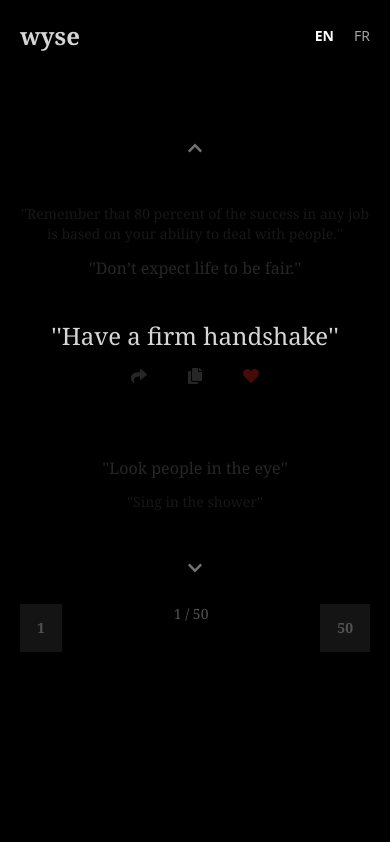
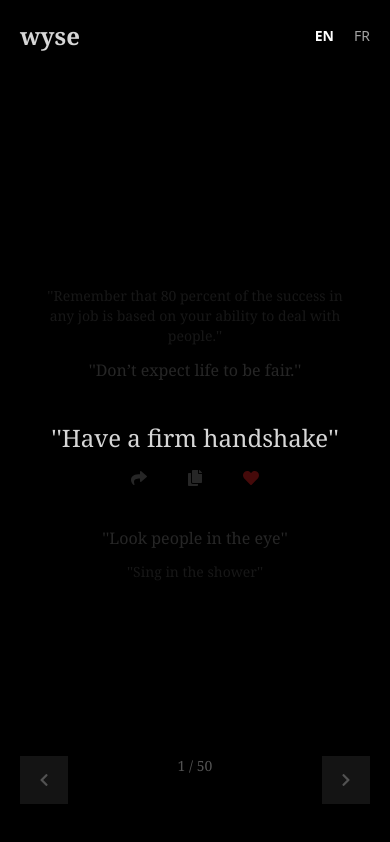
Before and after one commit to ethantaylan/wyse, a React (Vite) app: page /quotes in a window 390 px wide. Built offline with nearby package versions, Linux system fonts and the light colour scheme.

Commit message:
feat: mobile version

```diff
--- a/src/App.css
+++ b/src/App.css
@@ -20,3 +20,15 @@
     transform: translateY(10%);
   }
 }
+
+.fade-transition {
+  transition: opacity 0.5s ease-in-out;
+}
+
+.fade-in {
+  opacity: 1;
+}
+
+.fade-out {
+  opacity: 0;
+}
--- a/src/App.tsx
+++ b/src/App.tsx
@@ -1,4 +1,3 @@
-import { animated, useSpring } from "@react-spring/web";
 import { BrowserRouter, Route, Routes } from "react-router-dom";
 import "./App.css";
 import LangageContextProvider from "./context";
@@ -6,22 +5,14 @@ import { Quotes } from "./pages/quotes";
 import { Welcome } from "./pages/welcome";
 
 export default function App() {
-  const springs = useSpring({
-    config: { duration: 3500 },
-    from: { opacity: 0 },
-    to: { opacity: 1 },
-  });
-
   return (
     <LangageContextProvider>
-      <animated.div style={{ ...springs }}>
       <BrowserRouter>
         <Routes>
           <Route path="/" element={<Welcome />} />
           <Route path="/quotes" element={<Quotes />} />
         </Routes>
       </BrowserRouter>
-      </animated.div>
     </LangageContextProvider>
   );
 }
--- a/src/pages/quotes.tsx
+++ b/src/pages/quotes.tsx
@@ -1,7 +1,7 @@
 import { FC, useEffect, useState } from "react";
 import {
-  FaChevronDown,
-  FaChevronUp,
+  FaChevronLeft,
+  FaChevronRight,
   FaCopy,
   FaHeart,
   FaShare,
@@ -38,18 +38,27 @@ export const Quotes: FC = () => {
     const delta = event.deltaY;
     setAccumulatedDelta((prevDelta) => prevDelta + delta);
     if (Math.abs(accumulatedDelta) >= scrollThreshold) {
-      const scrollIncrement = Math.floor(Math.abs(accumulatedDelta) / scrollThreshold);
+      const scrollIncrement = Math.floor(
+        Math.abs(accumulatedDelta) / scrollThreshold,
+      );
       if (delta > 0) {
-        setIndex((prevIndex) => (prevIndex === lastIndex ? 0 : prevIndex + scrollIncrement));
+        setIndex((prevIndex) =>
+          prevIndex === lastIndex ? 0 : prevIndex + scrollIncrement,
+        );
       } else {
-        setIndex((prevIndex) => (prevIndex === 0 ? lastIndex : prevIndex - scrollIncrement));
+        setIndex((prevIndex) =>
+          prevIndex === 0 ? lastIndex : prevIndex - scrollIncrement,
+        );
       }
       setAccumulatedDelta(0);
     }
   };
 
   return (
-    <div className="h-screen w-screen p-5 font-serif flex flex-col" onWheel={handleScroll}>
+    <div
+      className="h-screen w-screen p-5 font-serif flex flex-col"
+      onWheel={handleScroll}
+    >
       <div className="flex justify-between">
         <span
           onClick={() => navigate("/")}
@@ -60,15 +69,8 @@ export const Quotes: FC = () => {
         <SelectLangage />
       </div>
 
-      <div className="flex items-center justify-center">
-        <div className="flex flex-col max-w-5xl text-center text-2xl items-center justify-center mt-20">
-          <button
-            onClick={() => setIndex(index === 0 ? 49 : index - 1)}
-            className="mb-10 btn btn-sm btn-ghost"
-          >
-            <FaChevronUp className="text-neutral-500 text-base cursor-pointer" />
-          </button>
-
+      <div className="flex h-full items-center justify-center">
+        <div className="flex px-5 flex-col max-w-5xl text-center text-2xl items-center justify-center mt-20">
           <div className="flex text-sm items-center text-neutral-900 justify-center">
             {q}
             {index === 0 ? getQuoteAtIndex(48) : getQuoteAtIndex(index - 2)}
@@ -81,7 +83,7 @@ export const Quotes: FC = () => {
             {q}
           </div>
 
-          <div className="flex items-center min-h-44 flex-col pt-10">
+          <div className="flex items-center flex-col py-10">
             {q}
             {getQuoteAtIndex(index)}
             {q}
@@ -107,30 +109,23 @@ export const Quotes: FC = () => {
               : getQuoteAtIndex(index + 2)}
             {q}
           </div>
-
-          <button
-            onClick={() => setIndex(index === lastIndex ? 0 : index + 1)}
-            className="mt-10 btn btn-sm btn-ghost"
-          >
-            <FaChevronDown className="text-neutral-500 text-base cursor-pointer" />
-          </button>
         </div>
       </div>
       <div className="flex w-full justify-between">
         <span
-          onClick={() => setIndex(0)}
+          onClick={() => setIndex(index === 0 ? 49 : index - 1)}
           className="my-5 btn text-sm text-neutral-600"
         >
-          1
+          <FaChevronLeft />
         </span>
 
         <span className="my-5 text-sm text-neutral-600">{index + 1} / 50</span>
 
         <span
-          onClick={() => setIndex(lastIndex)}
+          onClick={() => setIndex(index === lastIndex ? 0 : index + 1)}
           className="my-5 btn text-sm text-neutral-600"
         >
-          50
+          <FaChevronRight />
         </span>
       </div>
     </div>
--- a/src/pages/welcome.tsx
+++ b/src/pages/welcome.tsx
@@ -1,4 +1,4 @@
-import { animated } from "@react-spring/web";
+import { animated, useSpring } from "@react-spring/web";
 import { useEffect } from "react";
 import { useNavigate } from "react-router-dom";
 
@@ -8,11 +8,20 @@ export const Welcome = () => {
   useEffect(() => {
     setTimeout(() => {
       navigate("/quotes");
-    }, 2000);
+    }, 3000);
   }, []);
 
+  const springs = useSpring({
+    config: { duration: 2500 },
+    from: { opacity: 0 },
+    to: { opacity: 1 },
+  });
+
   return (
-    <animated.div className="flex h-screen w-screen justify-center font-serif items-center">
+    <animated.div
+      style={{ ...springs }}
+      className="flex h-screen w-screen justify-center font-serif items-center"
+    >
       <h1 className="mb-5 font-black text-3xl">wyse</h1>
     </animated.div>
   );
```
Also changed, not shown: 1 other file (tests, documents, lock files or other folders). Lines whose indentation alone changed are shown as unchanged.
